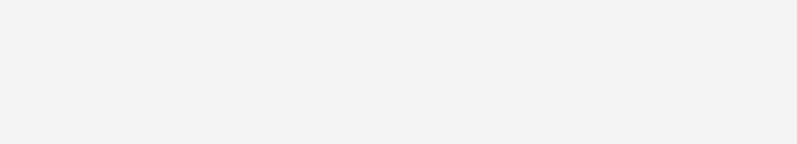
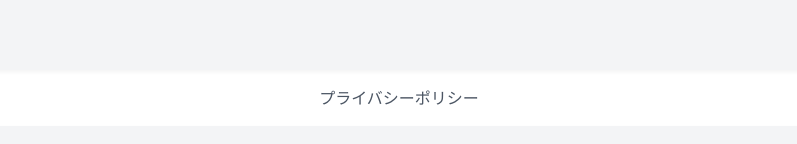
Before and after one commit to vyuma/GitHubBattle, a Next.js app in the folder front/: page / in a window 1280 px wide. Shown: the part 626-770 px from the top of the page, without its empty margins (241-1038 px from the left). Built offline with nearby package versions, Linux system fonts and the light colour scheme.

Commit message:
インデックスページにボトムナビゲーションを追加

```diff
--- a/front/src/app/page.tsx
+++ b/front/src/app/page.tsx
@@ -12,7 +12,7 @@ const Home: NextPage = () => {
     ];
 
     return (
-        <div className="min-h-screen bg-gray-100 py-12">
+        <div className="min-h-screen bg-gray-100 py-12 flex flex-col justify-between">
             <div className="container mx-auto px-4 max-w-3xl">
                 <h1 className="text-4xl font-bold text-center text-blue-600 mb-8 animate-fade-in-down">
                     <span className="bg-clip-text text-transparent bg-gradient-to-r from-blue-500 to-purple-500 drop-shadow-[0_2px_2px_rgba(0,0,0,0.3)]">
@@ -52,6 +52,19 @@ const Home: NextPage = () => {
                     </Link>
                 </div>
             </div>
+
+            <div className="bg-white shadow-inner py-4 mt-8">
+                <div className="container mx-auto px-4">
+                    <div className="flex justify-center">
+                        <Link
+                            href="/privacy-policy"
+                            className="text-gray-600 hover:text-blue-500 transition-colors duration-300"
+                        >
+                            プライバシーポリシー
+                        </Link>
+                    </div>
+                </div>
+            </div>
         </div>
     );
 };
```
